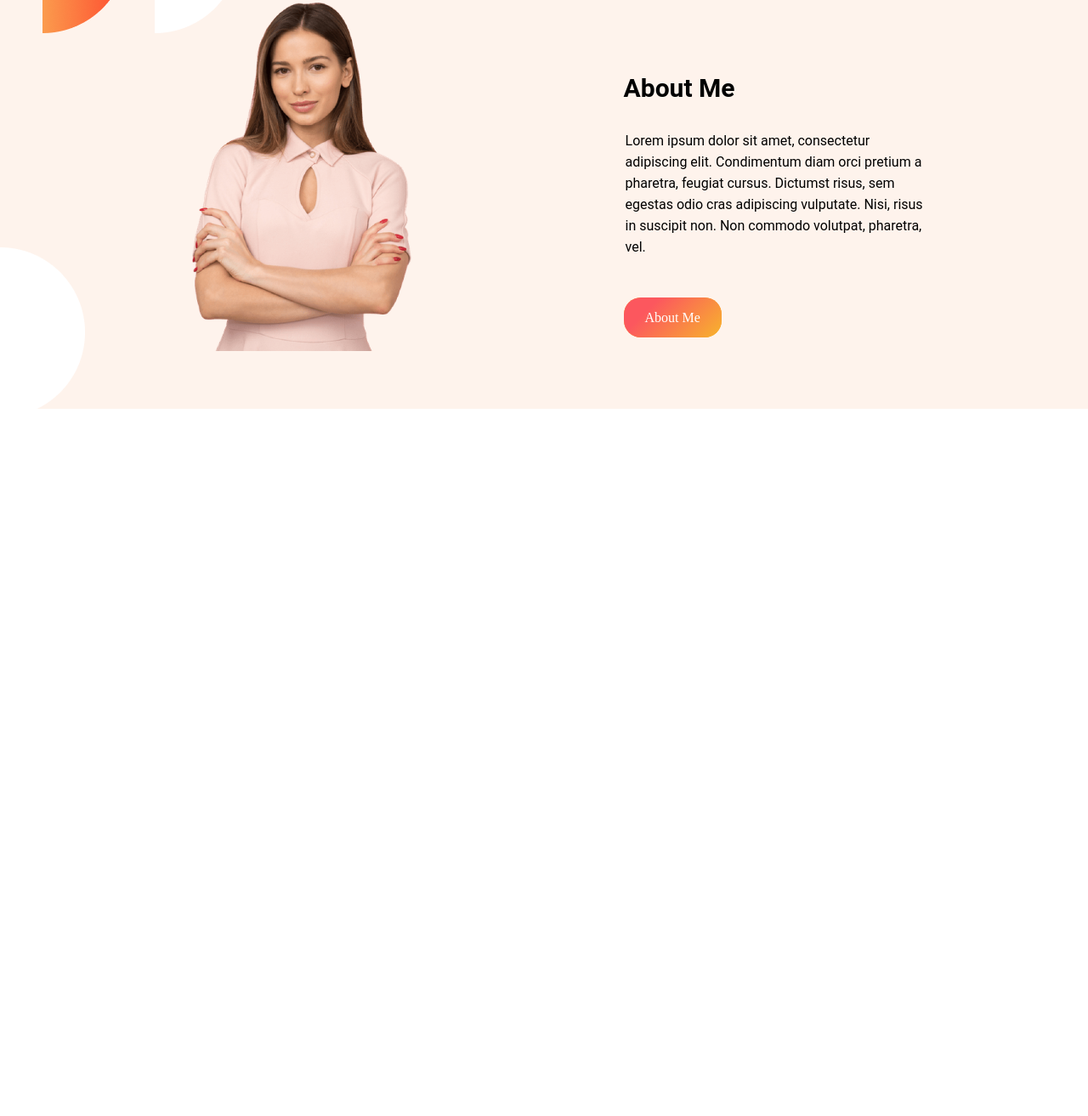
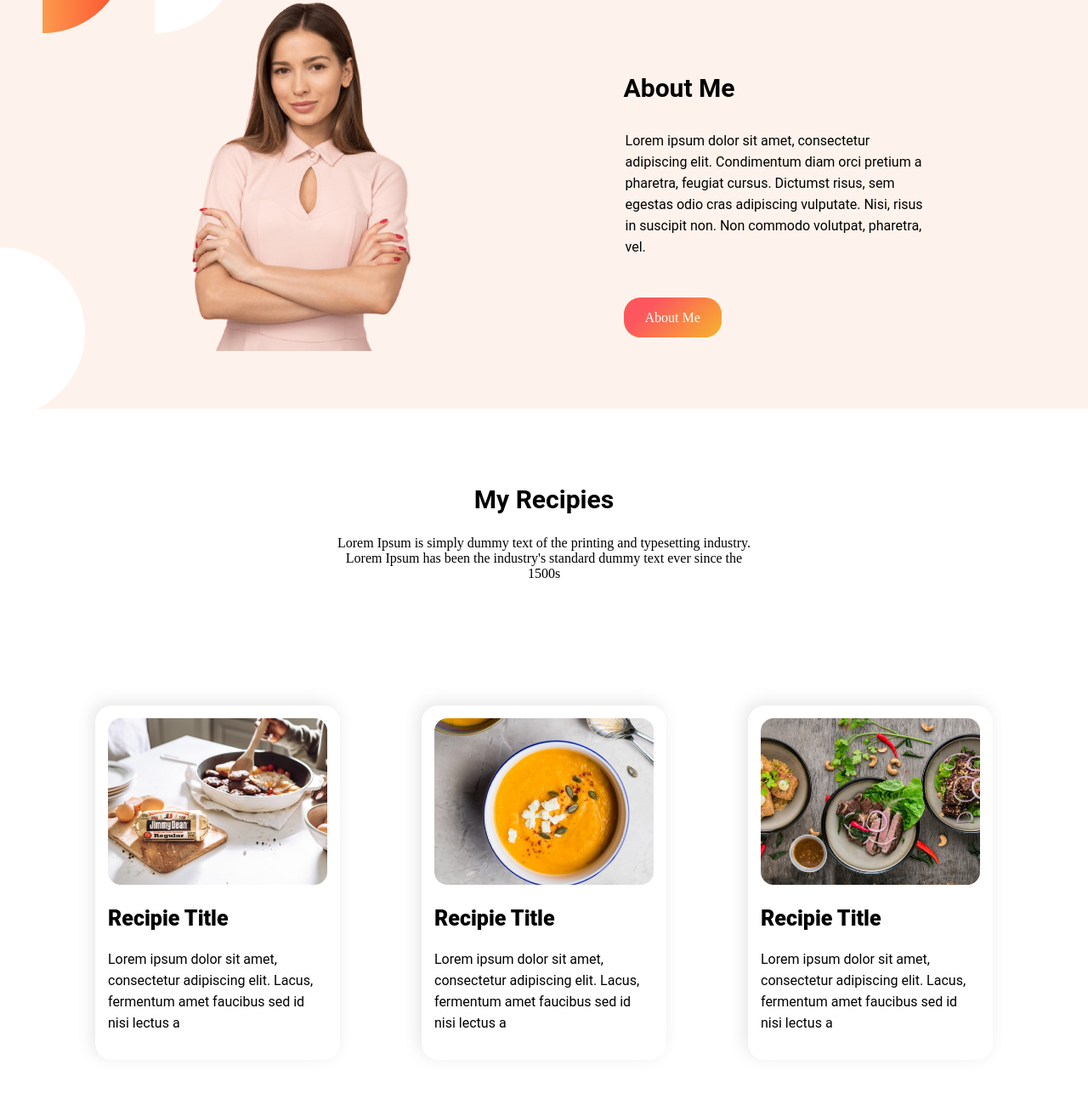
Before and after one commit to Rony002221/assignment_01_foodNetwork, a plain HTML site: page index.html in a window 1280 px wide. Shown: the part 781-2094 px from the top of the page at 85% size. Before the commit the page ends 1262 px from the top, so only its background shows below. Drawn offline with Linux system fonts and the light colour scheme; files that its build step writes are made by us from their sources.

Commit message:
Design done almost 90% on Card Section

```diff
--- a/css/style.css
+++ b/css/style.css
@@ -89,3 +89,52 @@ section{
     line-height: 25px;
     margin-bottom: 60px;
 }
+
+/*................Recipie Section ........................*/
+#recipieSection .recipieContent{
+    width: 100%;
+    text-align: center;
+
+
+}
+.recipieContent h1{
+    font-size: 30px;
+    font-family: 'Roboto';
+    margin-bottom: 25px;
+}
+
+#recipieCardSection{
+    justify-content: space-around;
+    align-items: center;
+
+}
+
+#recipieCardSection .recipieCard{
+    width: 25%;
+    margin: 2px;
+    padding: 15px;
+    box-sizing: border-box;
+    border: 0px solid #d4d4d4;
+    border-radius: 20px;
+    box-shadow: -4px -4px 20px rgba(0, 0, 0, 0.1);
+    text-align: start;
+
+}
+
+#recipieCardSection .recipieCard img{
+    width: 100%;
+}
+
+#recipieCardSection .recipieCard p{
+    line-height: 25px;
+    font-family: "Roboto";
+}
+#recipieCardSection .recipieCard h2{
+
+    font-family: "Roboto";
+    font-weight: 900;
+    font-size: 25px;
+}
+
+
+/*.............................Statistics Section.......................*/
--- a/index.html
+++ b/index.html
@@ -51,6 +51,48 @@
         </div>
     </section>
 
+    <!--........................Recipie Section..........................-->
+
+    <section id="recipieSection">
+
+            <div class="recipieContent">
+                <h1>My Recipies</h1>
+                <p>Lorem Ipsum is simply dummy text of the printing and typesetting industry. <br>
+                    Lorem Ipsum has been the industry's standard dummy text ever since the <br>
+                    1500s</p>
+
+            </div>
+    </section>
+
+    <section id="recipieCardSection">
+
+            <div class="recipieCard">
+                <img src="./img/projectCover01.jpg" alt="">
+                <h2>Recipie Title</h2>
+                <p>Lorem ipsum dolor sit amet,
+                    consectetur adipiscing elit. Lacus,
+                    fermentum amet faucibus sed id nisi
+                    lectus a</p>
+            </div>
+            <div class="recipieCard">
+                <img src="./img/projectCover02.jpg" alt="">
+                <h2>Recipie Title</h2>
+                <p>Lorem ipsum dolor sit amet,
+                    consectetur adipiscing elit. Lacus,
+                    fermentum amet faucibus sed id nisi
+                    lectus a</p>
+            </div>
+            <div class="recipieCard">
+                <img src="./img/projectCover03.jpg" alt="">
+                <h2>Recipie Title</h2>
+                <p>Lorem ipsum dolor sit amet,
+                    consectetur adipiscing elit. Lacus,
+                    fermentum amet faucibus sed id nisi
+                    lectus a</p>
+            </div>
+
+    </section>
+
 
 
 </body>
```
Also changed, not shown: img/projectCover01.jpg (added), img/projectCover02.jpg (added), img/projectCover03.jpg (added).
